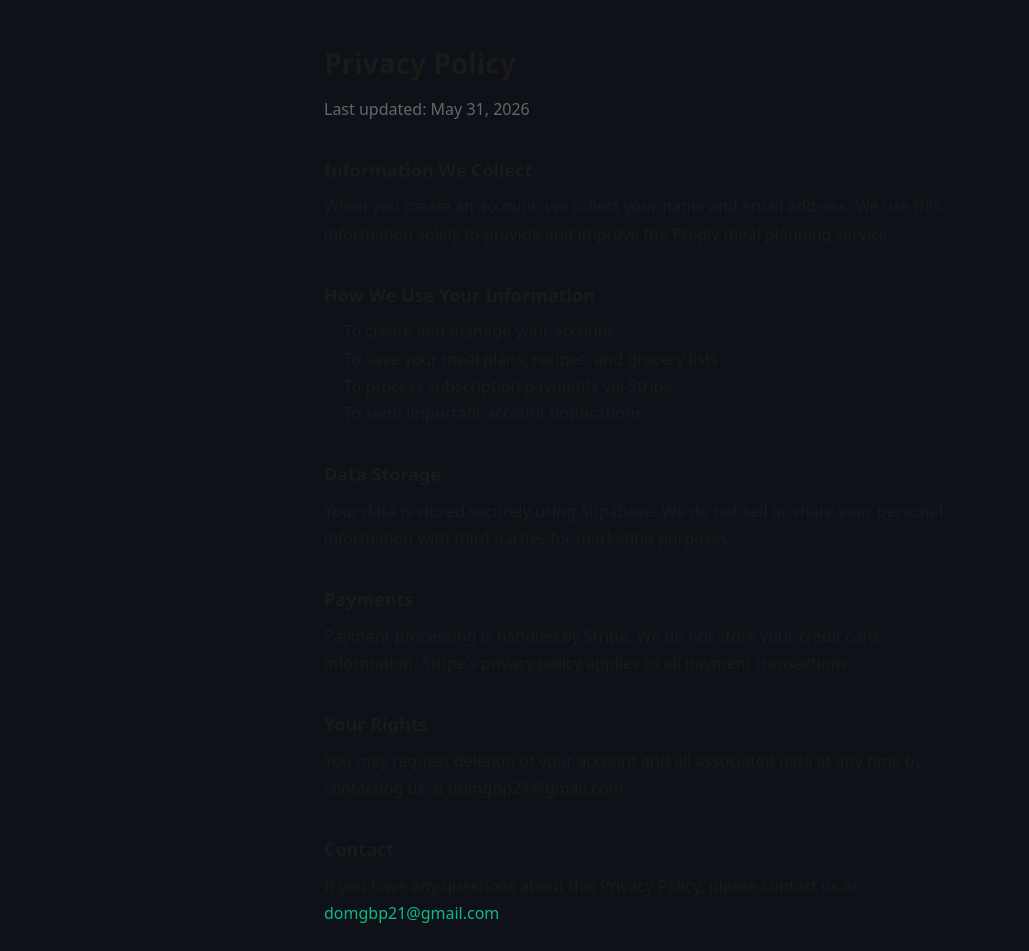
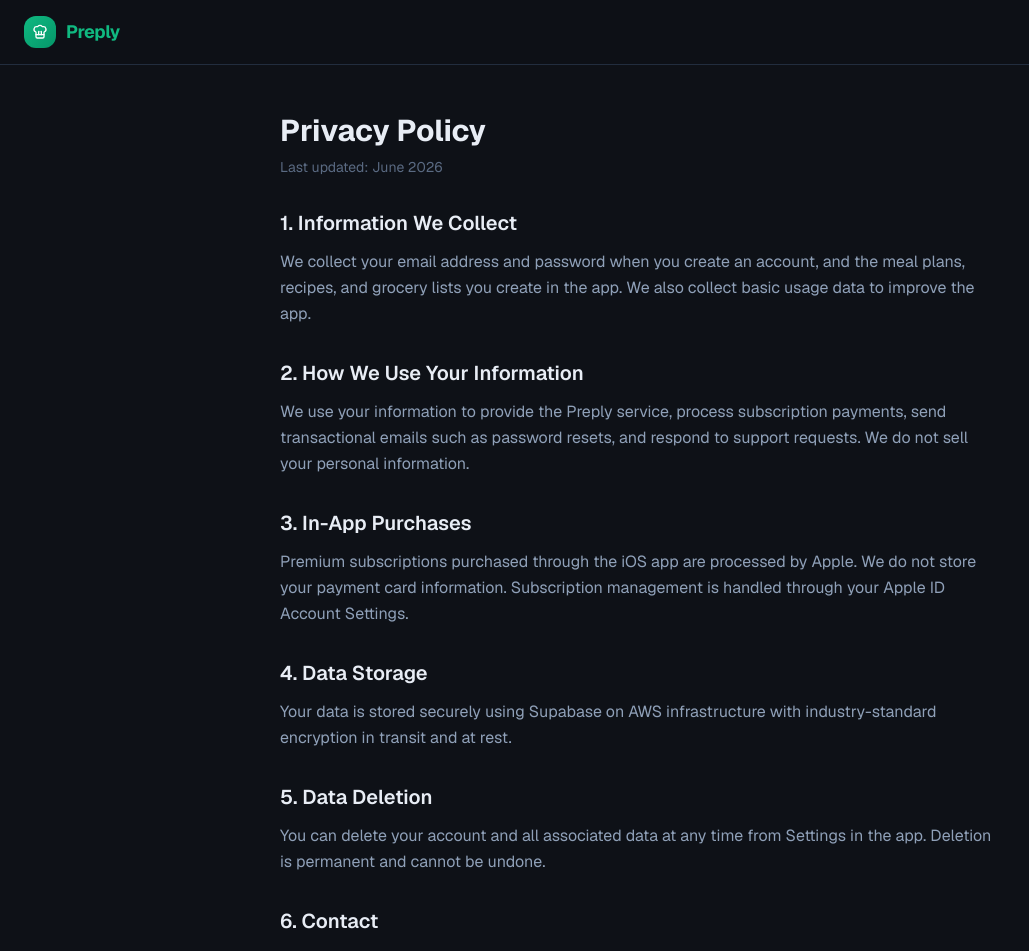
Before and after one commit to domg1821/Preply, a Next.js app: page /privacy in a window 1280 px wide. Shown: the top 951 px of the page, without its empty margins (0-1029 px from the left). Built offline with nearby package versions, Linux system fonts and the light colour scheme.

Commit message:
Fix IAP race condition, add PP/ToU links to paywall, add privacy and terms pages, bump build to 18

```diff
--- a/codemagic.yaml
+++ b/codemagic.yaml
@@ -7,7 +7,7 @@
         - app_store_credentials
         - preply_secrets
       vars:
-        BUILD_NUMBER: 17
+        BUILD_NUMBER: 18
       xcode: latest
       cocoapods: default
     scripts:
--- a/src/app/privacy/page.tsx
+++ b/src/app/privacy/page.tsx
@@ -1,31 +1,54 @@
+import Link from 'next/link';
+import { ChefHat } from 'lucide-react';
+
+export const metadata = { title: 'Privacy Policy' };
+
 export default function PrivacyPage() {
   return (
-    <div style={{ maxWidth: 680, margin: '0 auto', padding: '40px 24px', fontFamily: 'system-ui, sans-serif', color: '#1a1a1a', lineHeight: 1.7 }}>
-      <h1 style={{ fontSize: 28, fontWeight: 700, marginBottom: 8 }}>Privacy Policy</h1>
-      <p style={{ color: '#666', marginBottom: 32 }}>Last updated: May 31, 2026</p>
-
-      <h2 style={{ fontSize: 18, fontWeight: 600, marginTop: 32, marginBottom: 8 }}>Information We Collect</h2>
-      <p>When you create an account, we collect your name and email address. We use this information solely to provide and improve the Preply meal planning service.</p>
-
-      <h2 style={{ fontSize: 18, fontWeight: 600, marginTop: 32, marginBottom: 8 }}>How We Use Your Information</h2>
-      <ul style={{ paddingLeft: 20 }}>
-        <li>To create and manage your account</li>
-        <li>To save your meal plans, recipes, and grocery lists</li>
-        <li>To process subscription payments via Stripe</li>
-        <li>To send important account notifications</li>
-      </ul>
-
-      <h2 style={{ fontSize: 18, fontWeight: 600, marginTop: 32, marginBottom: 8 }}>Data Storage</h2>
-      <p>Your data is stored securely using Supabase. We do not sell or share your personal information with third parties for marketing purposes.</p>
-
-      <h2 style={{ fontSize: 18, fontWeight: 600, marginTop: 32, marginBottom: 8 }}>Payments</h2>
-      <p>Payment processing is handled by Stripe. We do not store your credit card information. Stripe's privacy policy applies to all payment transactions.</p>
-
-      <h2 style={{ fontSize: 18, fontWeight: 600, marginTop: 32, marginBottom: 8 }}>Your Rights</h2>
-      <p>You may request deletion of your account and all associated data at any time by contacting us at domgbp21@gmail.com.</p>
-
-      <h2 style={{ fontSize: 18, fontWeight: 600, marginTop: 32, marginBottom: 8 }}>Contact</h2>
-      <p>If you have any questions about this Privacy Policy, please contact us at <a href="mailto:domgbp21@gmail.com" style={{ color: '#10B981' }}>domgbp21@gmail.com</a>.</p>
+    <div className="min-h-screen flex flex-col" style={{ background: 'var(--bg)' }}>
+      <header className="sticky top-0 z-50 flex items-center gap-3 px-6 py-4 border-b border-[var(--border)]"
+        style={{ background: 'rgba(14,17,23,0.95)', backdropFilter: 'blur(12px)' }}>
+        <Link href="/" className="flex items-center gap-2.5">
+          <div className="w-8 h-8 rounded-xl flex items-center justify-center"
+            style={{ background: 'linear-gradient(135deg, #10B981, #059669)' }}>
+            <ChefHat size={16} className="text-white" />
+          </div>
+          <span className="text-lg font-bold tracking-tight" style={{ color: '#10B981' }}>Preply</span>
+        </Link>
+      </header>
+      <main className="flex-1 max-w-3xl mx-auto px-6 py-12 w-full">
+        <h1 className="text-3xl font-bold text-[var(--text)] mb-2">Privacy Policy</h1>
+        <p className="text-sm text-[var(--text-muted)] mb-8">Last updated: June 2026</p>
+        <div className="space-y-8 text-[var(--text-dim)]">
+          <section>
+            <h2 className="text-xl font-semibold text-[var(--text)] mb-3">1. Information We Collect</h2>
+            <p className="leading-relaxed">We collect your email address and password when you create an account, and the meal plans, recipes, and grocery lists you create in the app. We also collect basic usage data to improve the app.</p>
+          </section>
+          <section>
+            <h2 className="text-xl font-semibold text-[var(--text)] mb-3">2. How We Use Your Information</h2>
+            <p className="leading-relaxed">We use your information to provide the Preply service, process subscription payments, send transactional emails such as password resets, and respond to support requests. We do not sell your personal information.</p>
+          </section>
+          <section>
+            <h2 className="text-xl font-semibold text-[var(--text)] mb-3">3. In-App Purchases</h2>
+            <p className="leading-relaxed">Premium subscriptions purchased through the iOS app are processed by Apple. We do not store your payment card information. Subscription management is handled through your Apple ID Account Settings.</p>
+          </section>
+          <section>
+            <h2 className="text-xl font-semibold text-[var(--text)] mb-3">4. Data Storage</h2>
+            <p className="leading-relaxed">Your data is stored securely using Supabase on AWS infrastructure with industry-standard encryption in transit and at rest.</p>
+          </section>
+          <section>
+            <h2 className="text-xl font-semibold text-[var(--text)] mb-3">5. Data Deletion</h2>
+            <p className="leading-relaxed">You can delete your account and all associated data at any time from Settings in the app. Deletion is permanent and cannot be undone.</p>
+          </section>
+          <section>
+            <h2 className="text-xl font-semibold text-[var(--text)] mb-3">6. Contact</h2>
+            <p className="leading-relaxed">For privacy questions, contact us at <a href="mailto:domgbp21@gmail.com" className="text-[#10B981] hover:underline">domgbp21@gmail.com</a>.</p>
+          </section>
+        </div>
+      </main>
+      <footer className="border-t border-[var(--border)] px-6 py-6 text-center text-sm text-[var(--text-muted)]">
+        © {new Date().getFullYear()} Preply · <Link href="/terms" className="hover:text-white transition-colors">Terms of Use</Link>
+      </footer>
     </div>
   );
 }
--- /dev/null
+++ b/src/app/terms/page.tsx
@@ -0,0 +1,62 @@
+import Link from 'next/link';
+import { ChefHat } from 'lucide-react';
+
+export const metadata = { title: 'Terms of Use' };
+
+export default function TermsPage() {
+  return (
+    <div className="min-h-screen flex flex-col" style={{ background: 'var(--bg)' }}>
+      <header className="sticky top-0 z-50 flex items-center gap-3 px-6 py-4 border-b border-[var(--border)]"
+        style={{ background: 'rgba(14,17,23,0.95)', backdropFilter: 'blur(12px)' }}>
+        <Link href="/" className="flex items-center gap-2.5">
+          <div className="w-8 h-8 rounded-xl flex items-center justify-center"
+            style={{ background: 'linear-gradient(135deg, #10B981, #059669)' }}>
+            <ChefHat size={16} className="text-white" />
+          </div>
+          <span className="text-lg font-bold tracking-tight" style={{ color: '#10B981' }}>Preply</span>
+        </Link>
+      </header>
+      <main className="flex-1 max-w-3xl mx-auto px-6 py-12 w-full">
+        <h1 className="text-3xl font-bold text-[var(--text)] mb-2">Terms of Use</h1>
+        <p className="text-sm text-[var(--text-muted)] mb-8">Last updated: June 2026</p>
+        <div className="space-y-8 text-[var(--text-dim)]">
+          <section>
+            <h2 className="text-xl font-semibold text-[var(--text)] mb-3">1. Acceptance of Terms</h2>
+            <p className="leading-relaxed">By downloading or using Preply, you agree to these Terms of Use. If you do not agree, do not use the app.</p>
+          </section>
+          <section>
+            <h2 className="text-xl font-semibold text-[var(--text)] mb-3">2. Subscriptions</h2>
+            <p className="leading-relaxed">Preply Premium is available as a monthly subscription ($4.99/month) or annual subscription ($41.99/year). Payment is charged to your Apple ID at confirmation of purchase. Subscriptions automatically renew unless cancelled at least 24 hours before the end of the current period. You can manage and cancel your subscription in your Apple ID Account Settings. No refunds are provided for partial subscription periods.</p>
+          </section>
+          <section>
+            <h2 className="text-xl font-semibold text-[var(--text)] mb-3">3. Free Plan</h2>
+            <p className="leading-relaxed">A free tier is available with core meal planning features. Premium features require an active subscription.</p>
+          </section>
+          <section>
+            <h2 className="text-xl font-semibold text-[var(--text)] mb-3">4. User Content</h2>
+            <p className="leading-relaxed">You retain ownership of the recipes, meal plans, and content you create in the app. By using the app you grant us a limited license to store and process your content to provide the service.</p>
+          </section>
+          <section>
+            <h2 className="text-xl font-semibold text-[var(--text)] mb-3">5. Prohibited Use</h2>
+            <p className="leading-relaxed">You may not use Preply for any unlawful purpose, attempt to reverse-engineer the app, or use it in any way that could harm other users or the service.</p>
+          </section>
+          <section>
+            <h2 className="text-xl font-semibold text-[var(--text)] mb-3">6. Disclaimer</h2>
+            <p className="leading-relaxed">Preply is provided as-is without warranties of any kind. Nutritional and meal information is for general guidance only and is not medical advice. Consult a healthcare professional for dietary needs.</p>
+          </section>
+          <section>
+            <h2 className="text-xl font-semibold text-[var(--text)] mb-3">7. Account Termination</h2>
+            <p className="leading-relaxed">You may delete your account at any time from Settings. We reserve the right to terminate accounts that violate these terms.</p>
+          </section>
+          <section>
+            <h2 className="text-xl font-semibold text-[var(--text)] mb-3">8. Contact</h2>
+            <p className="leading-relaxed">For questions about these terms, contact us at <a href="mailto:domgbp21@gmail.com" className="text-[#10B981] hover:underline">domgbp21@gmail.com</a>.</p>
+          </section>
+        </div>
+      </main>
+      <footer className="border-t border-[var(--border)] px-6 py-6 text-center text-sm text-[var(--text-muted)]">
+        © {new Date().getFullYear()} Preply · <Link href="/privacy" className="hover:text-white transition-colors">Privacy Policy</Link>
+      </footer>
+    </div>
+  );
+}
--- a/src/components/IAPPaywall.tsx
+++ b/src/components/IAPPaywall.tsx
@@ -13,6 +13,18 @@
   { icon: ShoppingCart, label: 'Order groceries online' },
   { icon: FileDown,   label: 'Event menu PDF export' },
 ];
+
+const PRIVACY_URL = 'https://preply-umber.vercel.app/privacy';
+const TERMS_URL   = 'https://preply-umber.vercel.app/terms';
+
+async function openExternalUrl(url: string) {
+  try {
+    const { Browser } = await import('@capacitor/browser');
+    await Browser.open({ url });
+  } catch {
+    window.open(url, '_blank');
+  }
+}
 
 interface Props {
   onPremiumActivated: () => void;
@@ -45,34 +57,8 @@
       ? (plan === 'yearly' ? offering.yearly : offering.monthly)
       : null;
 
-    // If no offering loaded, purchase directly by product ID
     if (!pkg) {
-      const { RC_PRODUCT_MONTHLY, RC_PRODUCT_YEARLY } = await import('@/lib/revenuecat');
-      const { Purchases } = await import('@revenuecat/purchases-capacitor');
-      const productId = plan === 'yearly' ? RC_PRODUCT_YEARLY : RC_PRODUCT_MONTHLY;
-      setPurchasing(true);
-      setError('');
-      try {
-        const products = await Purchases.getProducts({ productIdentifiers: [productId] });
-        const productList = (products as unknown as { products: unknown[] }).products;
-        if (!productList || productList.length === 0) {
-          setError('Product not available. Please try again later.');
-          return;
-        }
-        await Purchases.purchaseStoreProduct({ product: productList[0] as never });
-        const res = await fetch('/api/iap/verify', { method: 'POST' });
-        const json = await res.json() as { isPremium: boolean };
-        if (json.isPremium) {
-          onPremiumActivated();
-        } else {
-          setError('Purchase recorded but activation is pending. Please restart the app.');
-        }
-      } catch (e) {
-        const err = e as Record<string, unknown>;
-        if (!err?.userCancelled) setError(String(err?.message ?? 'Purchase failed. Please try again.'));
-      } finally {
-        setPurchasing(false);
-      }
+      setError('Subscription options are still loading. Please wait a moment and try again.');
       return;
     }
 
@@ -231,7 +217,20 @@
 
         {/* Apple legal requirement */}
         <p className="text-center text-[10px] text-[var(--text-muted)] leading-relaxed pb-5 px-2">
-          Payment charged to your Apple ID at confirmation. Subscription renews automatically unless cancelled at least 24 hours before the end of the current period. Manage or cancel in your Apple ID Account Settings.
+          Payment charged to your Apple ID at confirmation. Subscription renews automatically unless cancelled at least 24 hours before the end of the current period. Manage or cancel in your Apple ID Account Settings.{' '}
+          <button
+            onClick={() => openExternalUrl(PRIVACY_URL)}
+            className="underline underline-offset-2 hover:text-[var(--text)] transition-colors"
+          >
+            Privacy Policy
+          </button>
+          {' · '}
+          <button
+            onClick={() => openExternalUrl(TERMS_URL)}
+            className="underline underline-offset-2 hover:text-[var(--text)] transition-colors"
+          >
+            Terms of Use
+          </button>
         </p>
       </div>
     </div>
```
Also changed, not shown: src/app/(dashboard)/settings/page.tsx (+11 -2 lines).
